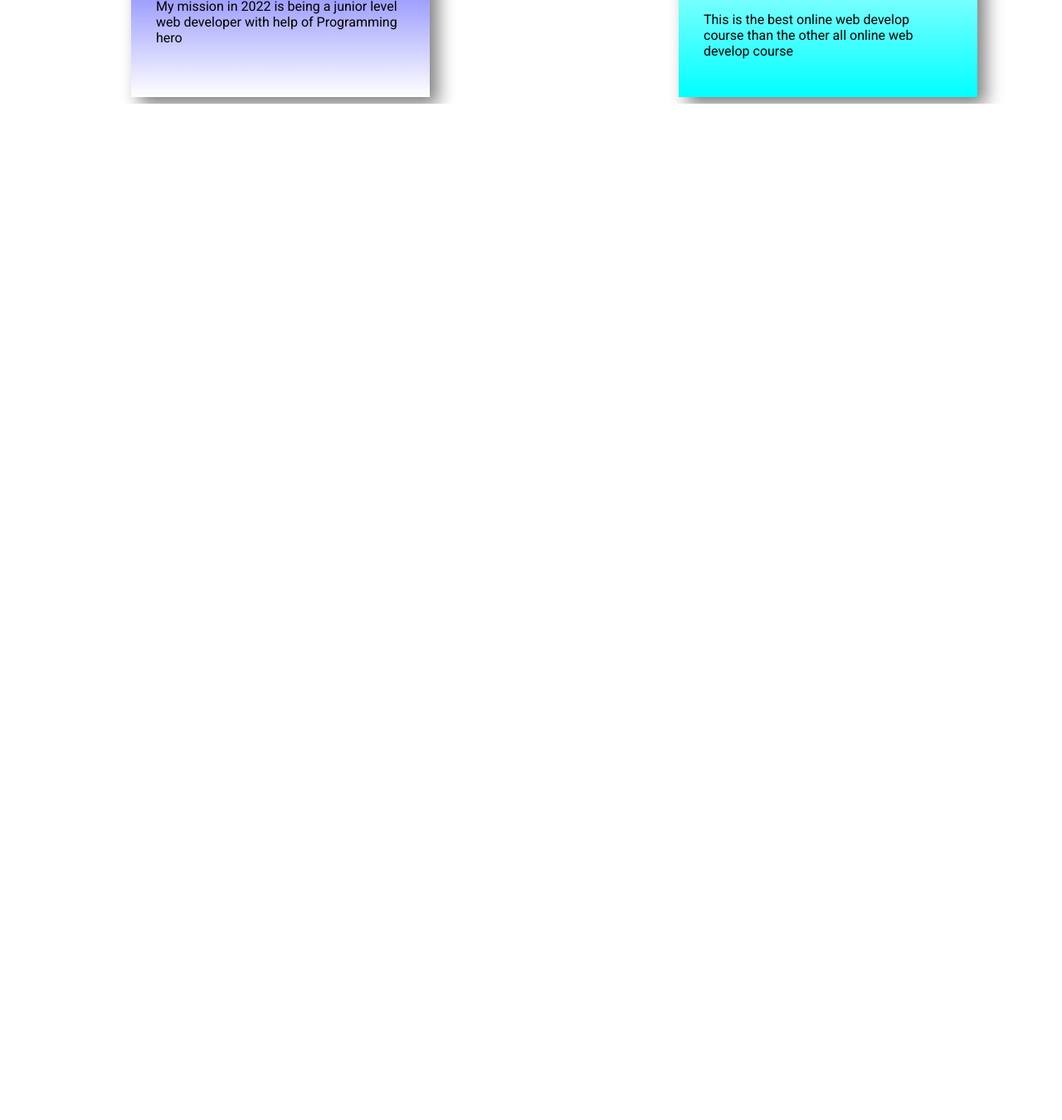
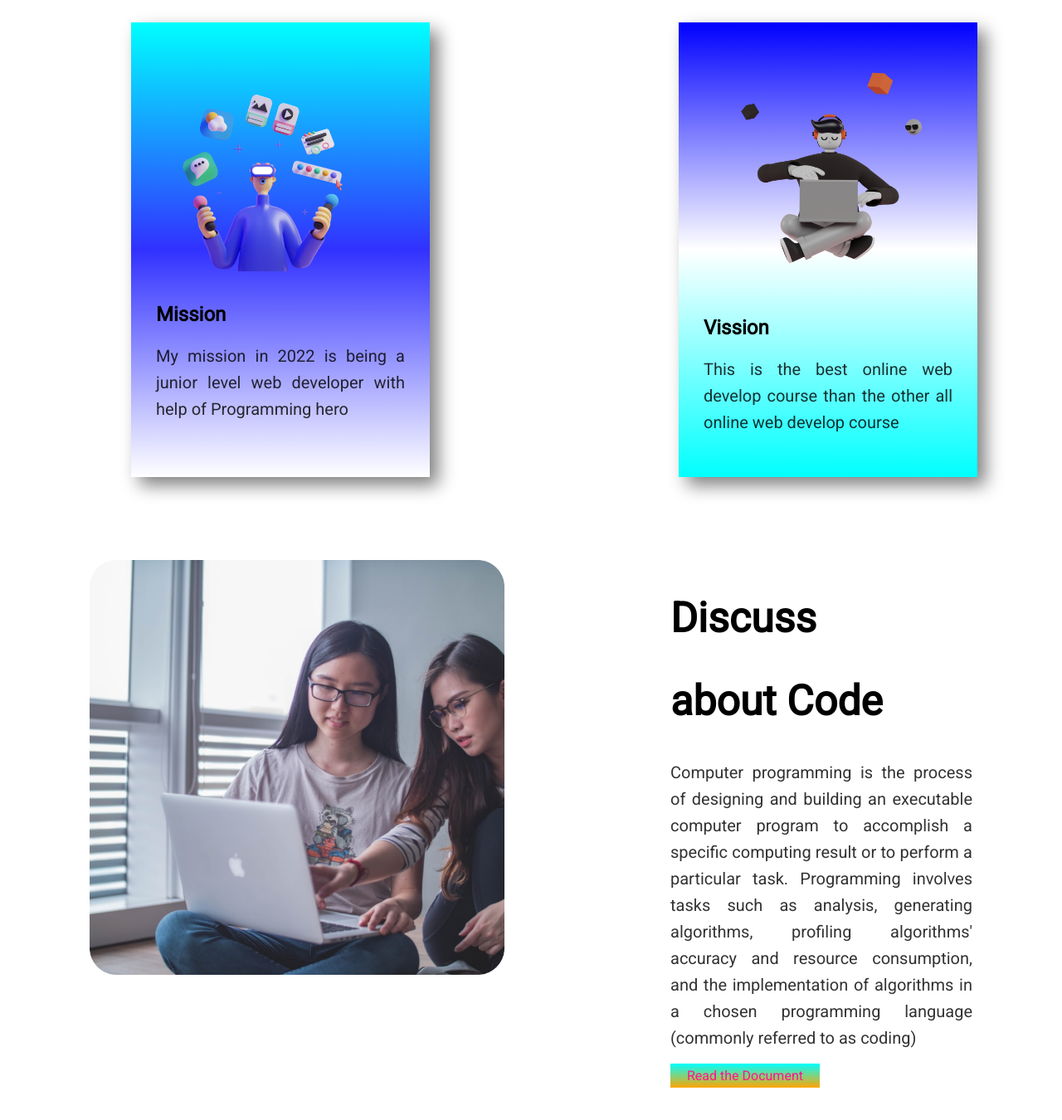
Before and after one commit to Soumick99/Assignment-1-Document, a plain HTML site: page index.html in a window 1280 px wide. Shown: the part 1192-2542 px from the top of the page at 83% size. Before the commit the page ends 1317 px from the top, so only its background shows below. Drawn offline with Linux system fonts and the light colour scheme.

Commit message:
add part 3

```diff
--- a/index.html
+++ b/index.html
@@ -11,7 +11,7 @@
 <link href="https://fonts.googleapis.com/css2?family=Merriweather+Sans:ital,wght@1,500&family=Roboto&display=swap" rel="stylesheet">
 </head>
 <body>
-    <section class="first-equal-width all-part-equal-width">
+    <section  class="first-equal-width all-part-equal-width">
         <div class="equality">
             <div class="border">
                 <h1 class="size-big">Stay Focused on</h1>
@@ -48,5 +48,16 @@
     </div>
         </div>
       </section>
+      <section  class="all-part-equal-width">
+          <div class="equality">
+              <img src="image/coding.png" alt="picture the two women, who discussed about coding">
+          </div>
+          <div class="equality">
+              <h1 class="size-big">Discuss</h1>
+              <h1 class="size-big"> about Code</h1>
+              <p>Computer programming is the process of designing and building an executable computer program to accomplish a specific computing result or to perform a particular task. Programming involves tasks such as analysis, generating algorithms, profiling algorithms' accuracy and resource consumption, and the implementation of algorithms in a chosen programming language (commonly referred to as coding)</p>
+              <a class="background" href="http://in.youtube.com/" targrt="_blank">Read the Document</a>
+          </div>
+      </section>
 </body>
 </html>
--- a/style.css
+++ b/style.css
@@ -2,8 +2,15 @@ body{
     font-family: 'Merriweather Sans', sans-serif;
     font-family: 'Roboto', sans-serif;
 }
+p{
+    line-height: 1.6;
+    text-align: justify;
+    font-size: 20px;
+    opacity: 0.8;
+}
 .all-part-equal-width{
 display: flex;
+margin-bottom: 100px;
 }
 .equality{
     width: 50%;
@@ -13,7 +20,7 @@ display: flex;
     height: 500px;
 }
 .first-equal-width {
-    padding: 50px;
+    padding: 0 100px;
 }
 .size-big{
     font-size: 50px;
@@ -57,3 +64,5 @@ color: mediumturquoise;
     box-shadow: 10px 10px 20px gray;
     background-image:linear-gradient(white,aqua,rgba(0, 0, 255, 0.568));
 }
+
+}
```
